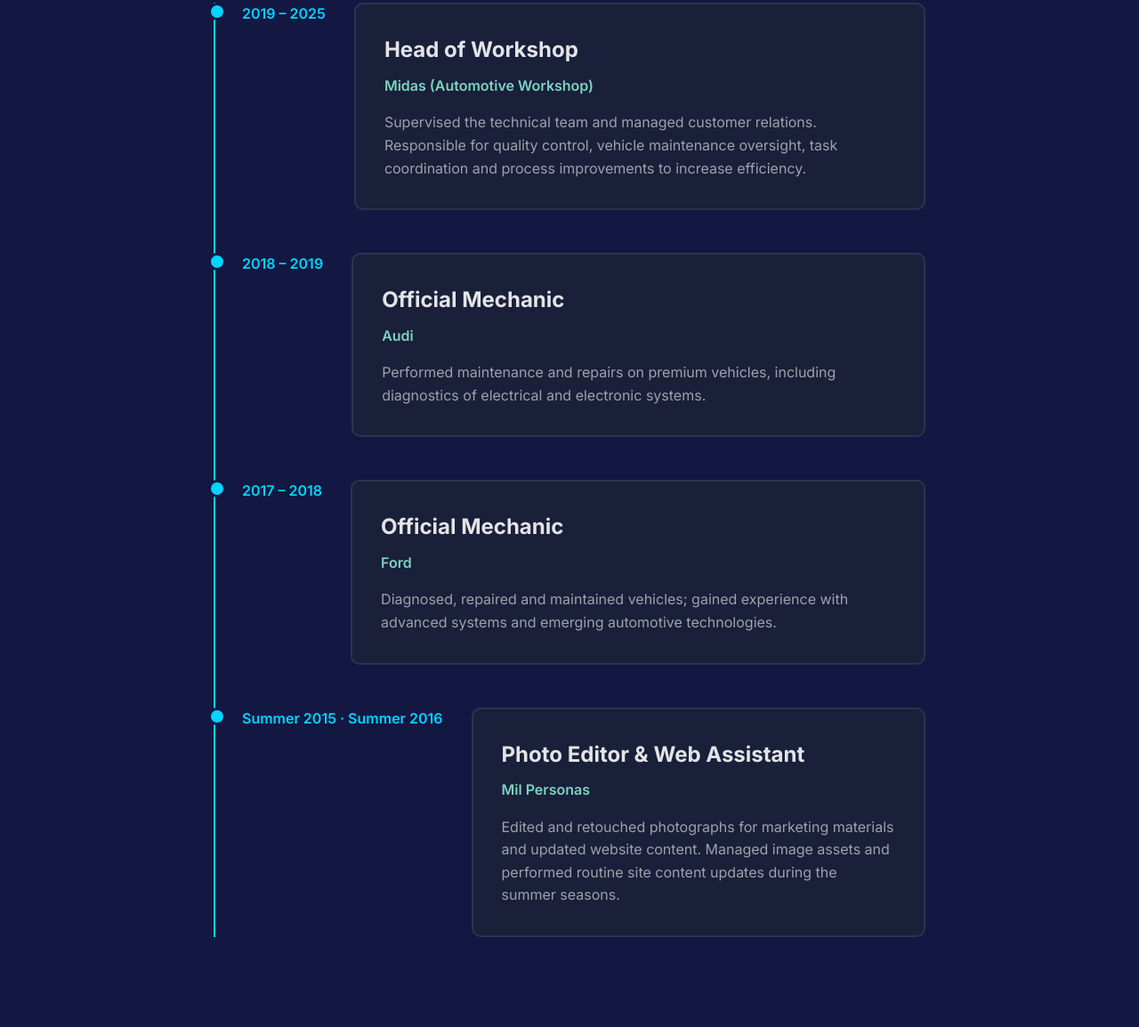
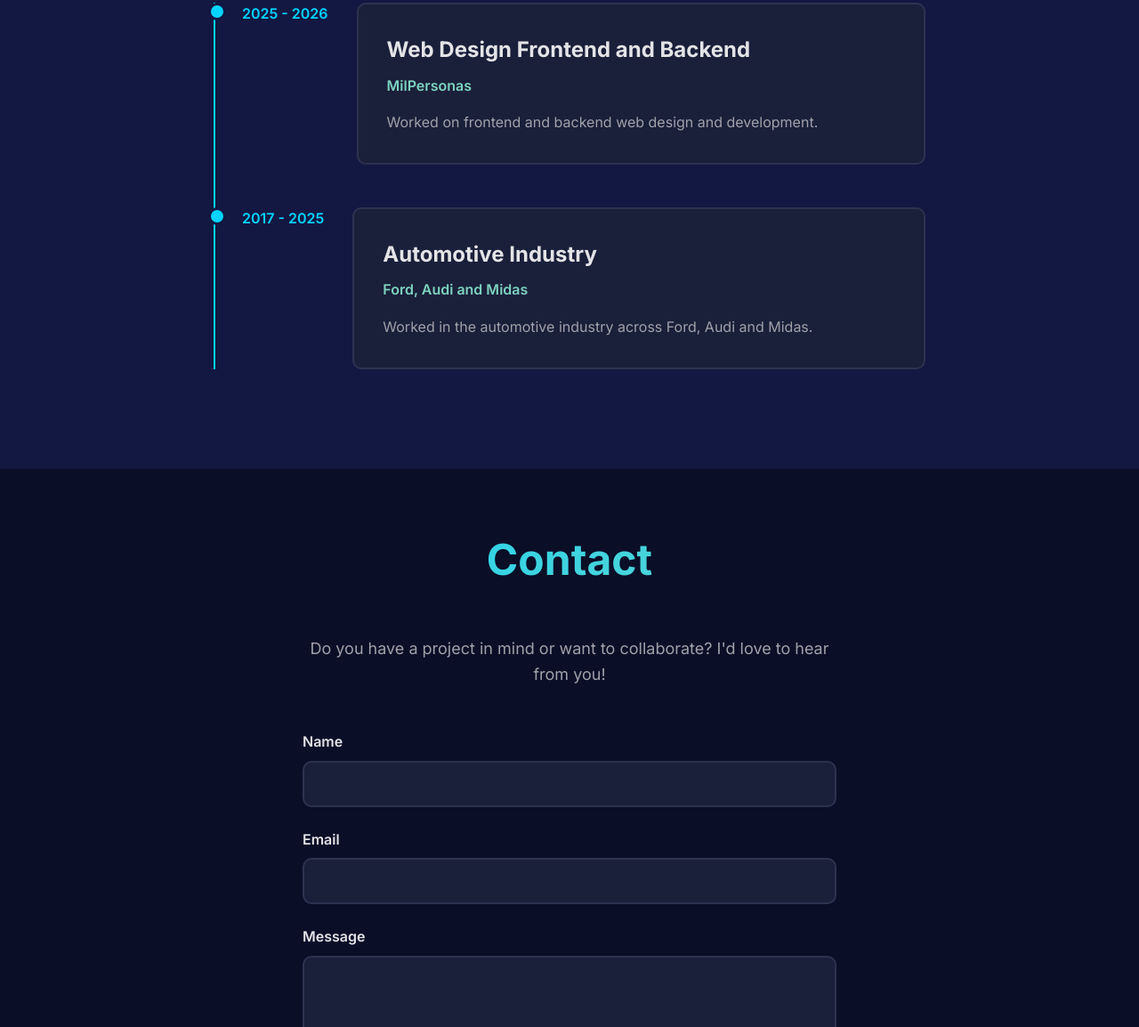
Before and after one commit to robmg9655/PersonalWeb, a plain HTML site: page index.html in a window 1280 px wide. Shown: the part 5044-6198 px from the top of the page at 89% size. Drawn offline with nearby package versions, Linux system fonts and the light colour scheme.

Commit message:
info update

```diff
--- a/index.html
+++ b/index.html
@@ -1,4 +1,4 @@
-<!DOCTYPE html>
+<!doctype html>
 <html lang="en">
   <head>
     <meta charset="UTF-8" />
@@ -387,7 +387,7 @@
         <h2 class="section-title">Education</h2>
         <div class="education-timeline">
           <div class="education-item">
-            <div class="education-date">2022 - Present</div>
+            <div class="education-date">2022 - 2025</div>
             <div class="education-content">
               <h3 class="education-title">
                 Bachelor's Degree - Computer Engineering
@@ -396,8 +396,8 @@
                 Universitat Oberta de Catalunya (UOC)
               </p>
               <p class="education-description">
-                Currently completing a degree in Computer Engineering with an
-                emphasis on programming, systems and software development.
+                Completed a degree in Computer Engineering with an emphasis on
+                programming, systems and software development.
               </p>
             </div>
           </div>
@@ -458,51 +458,23 @@
         </h2>
         <div class="education-timeline">
           <div class="education-item">
-            <div class="education-date">2019 – 2025</div>
+            <div class="education-date">2025 - 2026</div>
             <div class="education-content">
-              <h3 class="education-title">Head of Workshop</h3>
-              <p class="education-institution">Midas (Automotive Workshop)</p>
+              <h3 class="education-title">Web Design Frontend and Backend</h3>
+              <p class="education-institution">MilPersonas</p>
               <p class="education-description">
-                Supervised the technical team and managed customer relations.
-                Responsible for quality control, vehicle maintenance oversight,
-                task coordination and process improvements to increase
-                efficiency.
+                Worked on frontend and backend web design and development.
               </p>
             </div>
           </div>
 
           <div class="education-item">
-            <div class="education-date">2018 – 2019</div>
+            <div class="education-date">2017 - 2025</div>
             <div class="education-content">
-              <h3 class="education-title">Official Mechanic</h3>
-              <p class="education-institution">Audi</p>
+              <h3 class="education-title">Automotive Industry</h3>
+              <p class="education-institution">Ford, Audi and Midas</p>
               <p class="education-description">
-                Performed maintenance and repairs on premium vehicles, including
-                diagnostics of electrical and electronic systems.
-              </p>
-            </div>
-          </div>
-
-          <div class="education-item">
-            <div class="education-date">2017 – 2018</div>
-            <div class="education-content">
-              <h3 class="education-title">Official Mechanic</h3>
-              <p class="education-institution">Ford</p>
-              <p class="education-description">
-                Diagnosed, repaired and maintained vehicles; gained experience
-                with advanced systems and emerging automotive technologies.
-              </p>
-            </div>
-          </div>
-          <div class="education-item">
-            <div class="education-date">Summer 2015 · Summer 2016</div>
-            <div class="education-content">
-              <h3 class="education-title">Photo Editor &amp; Web Assistant</h3>
-              <p class="education-institution">Mil Personas</p>
-              <p class="education-description">
-                Edited and retouched photographs for marketing materials and
-                updated website content. Managed image assets and performed
-                routine site content updates during the summer seasons.
+                Worked in the automotive industry across Ford, Audi and Midas.
               </p>
             </div>
           </div>
```
